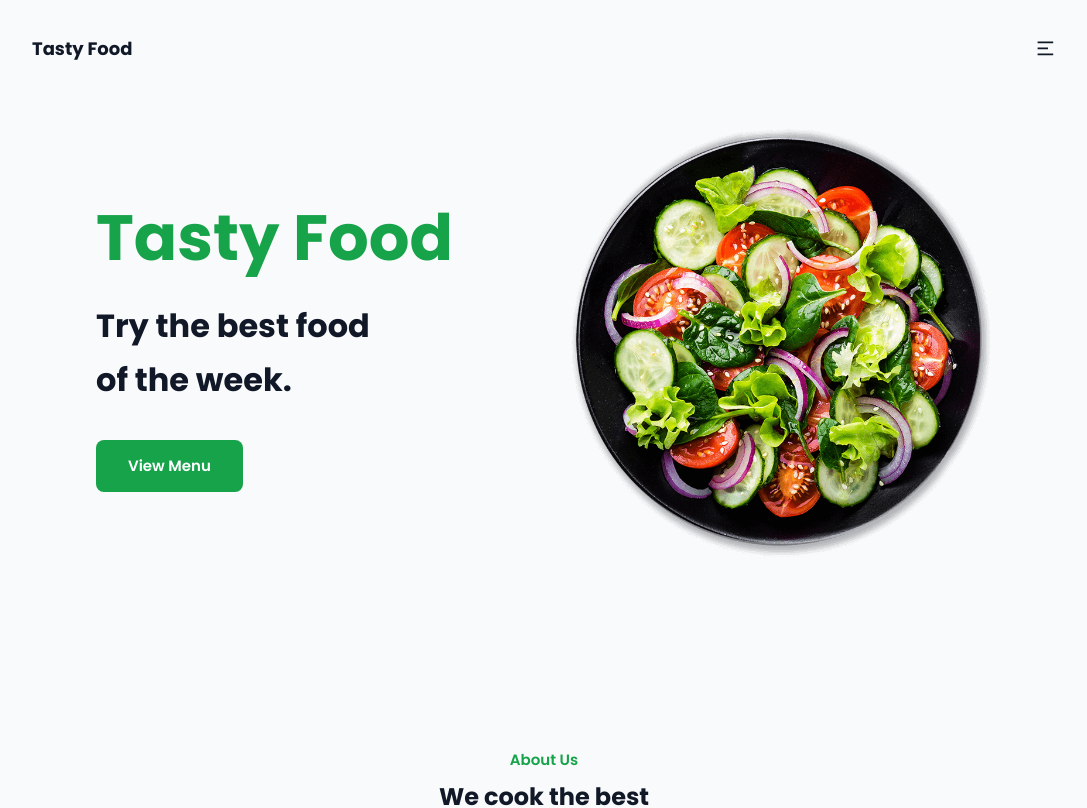
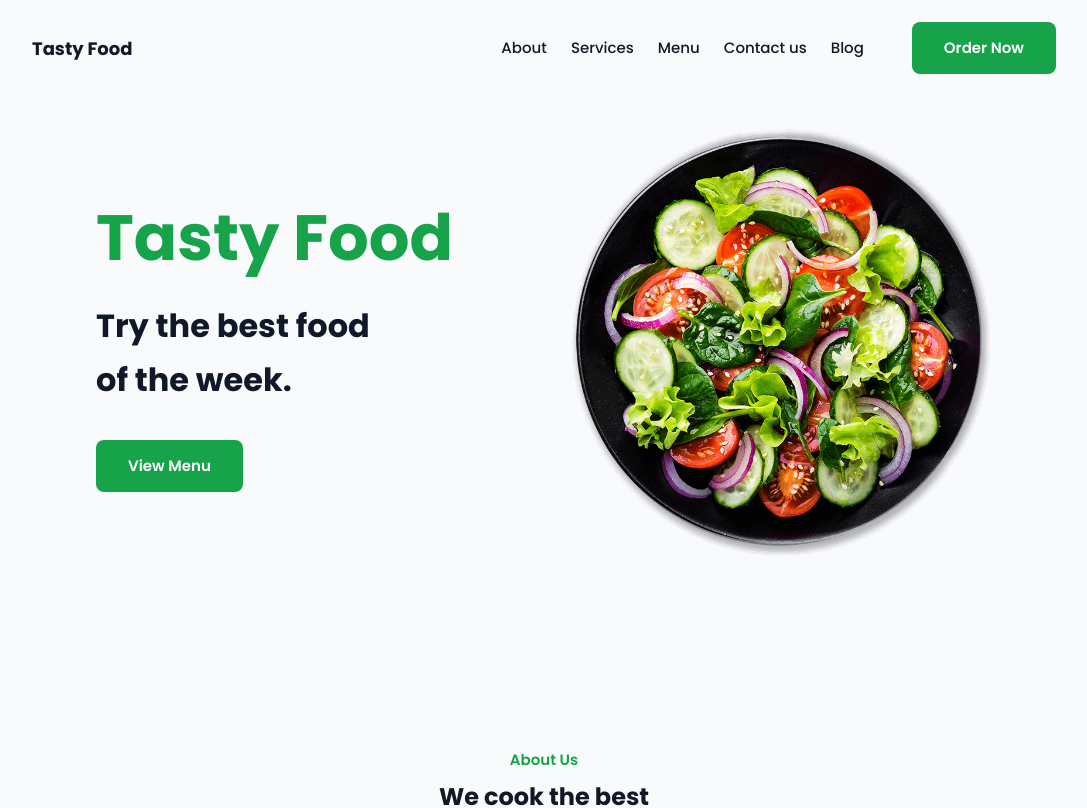
Before and after one commit to fajarfadillahh/tasty-restaurant-react-tailwind, a React (Vite) app: page / in a window 1280 px wide. Shown: the top 808 px of the page, without its empty margins (96-1183 px from the left). Built offline with nearby package versions, Linux system fonts and the light colour scheme.

Commit message:
responsive Header.jsx

```diff
--- a/src/components/Header.jsx
+++ b/src/components/Header.jsx
@@ -22,11 +22,11 @@ export default function Header() {
         </Link>
 
         <div
-          className={`header__menu fixed top-24 left-0 w-full origin-top bg-gray-50 py-8 px-16 text-center shadow-lg transition-all duration-300 ${
+          className={`header__menu fixed top-24 left-0 w-full origin-top bg-gray-50 py-8 px-16 text-center shadow-lg transition-all duration-300 md:static md:top-0 md:flex md:w-auto md:scale-y-100 md:items-center md:gap-12 md:bg-transparent md:p-0 md:opacity-100 md:shadow-none ${
             menuOpen ? "scale-y-100 opacity-100" : "scale-y-0 opacity-0"
           }`}
         >
-          <ul className="header__list mb-6 flex flex-col gap-6">
+          <ul className="header__list flex flex-col gap-6 md:flex-row md:items-center">
             {[
               ["About", "/about"],
               ["Services", "/services"],
@@ -45,13 +45,13 @@ export default function Header() {
             ))}
           </ul>
 
-          <Button url="/order" className="mt-6">
+          <Button url="/order" className="mt-6 md:mt-0">
             Order Now
           </Button>
         </div>
 
         <div
-          className="header__toggle inline-flex cursor-pointer text-[1.3rem] text-gray-900"
+          className="header__toggle inline-flex cursor-pointer text-[1.3rem] text-gray-900 md:hidden"
           onClick={setMenuHandler}
         >
           {!menuOpen ? <RiMenu2Line /> : <RiCloseLine />}
```
